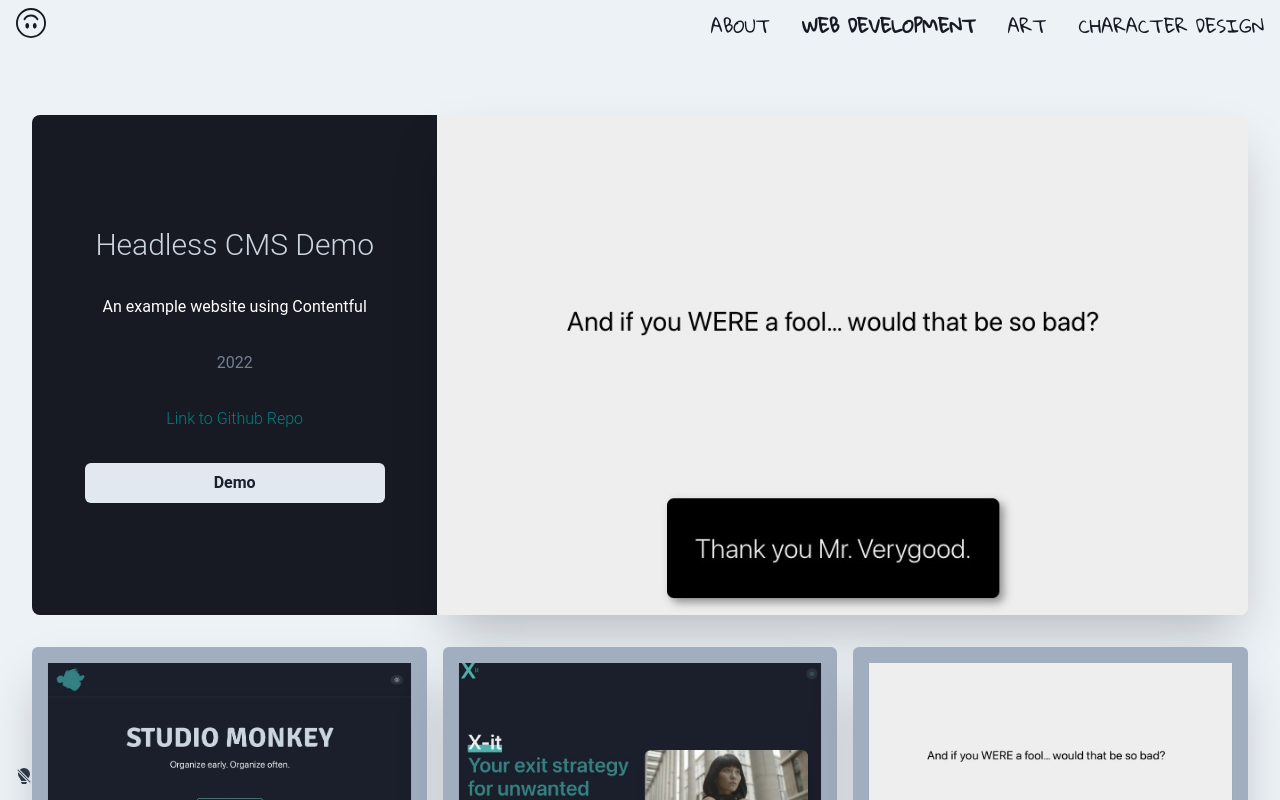
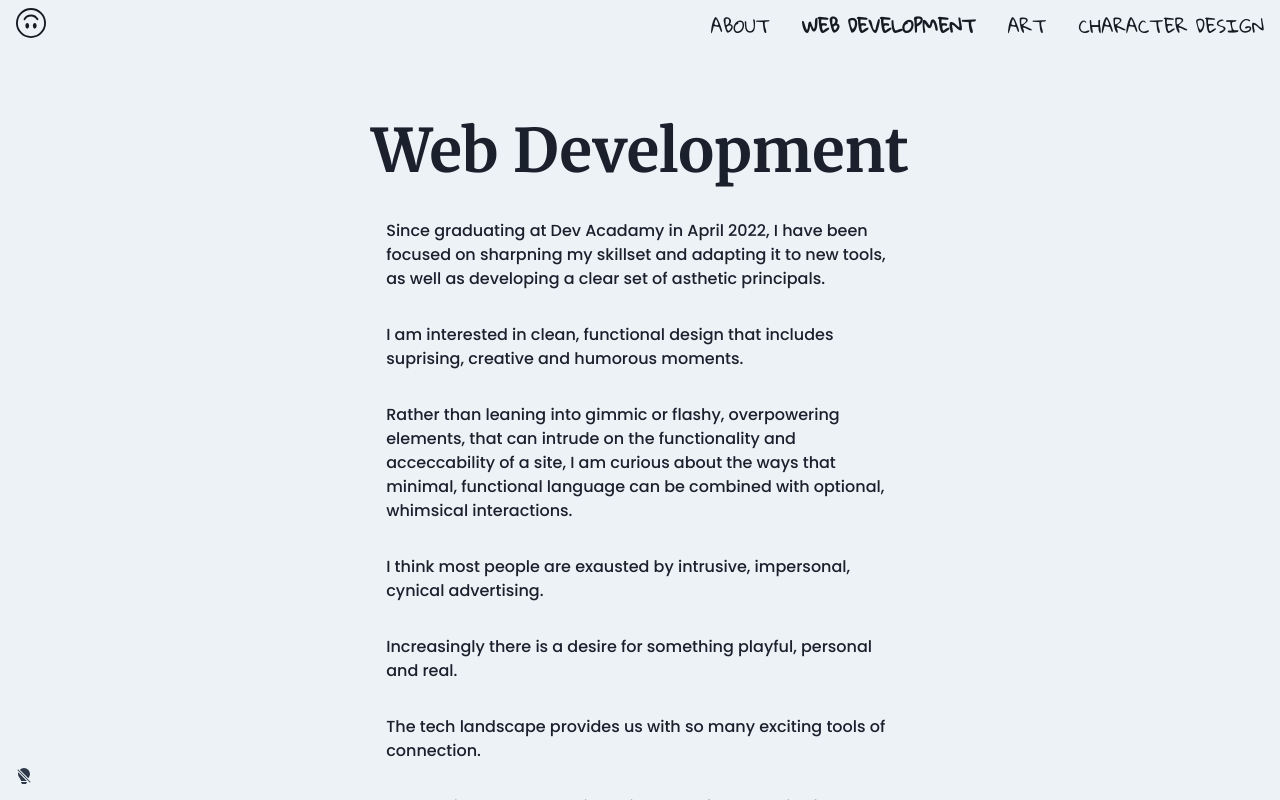
Before and after one commit to HannahBeattie/brainStorm, a Next.js app: page /web in a window 1280 px wide. Shown: the top 800 px of the page. Built offline with nearby package versions, Linux system fonts and the light colour scheme; a web font is replaced by a local one.

Commit message:
write intro

```diff
--- a/pages/web.js
+++ b/pages/web.js
@@ -1,11 +1,51 @@
-import { Grid, VStack } from '@chakra-ui/react'
+import { Container, Grid, Heading, Text, VStack } from '@chakra-ui/react'
 import React from 'react'
 import SlideX from '~/components/base/SlideX'
 import Projects from '~/components/web/Projects'
 
 export default function Web() {
 	return (
-		<VStack alignItems={'stretch'} spacing={'8'}>
+		<VStack alignItems={'stretch'} spacing={'8'} justify={'center'}>
+			<Heading
+				fontFamily={'Merriweather'}
+				textAlign={'center'}
+				pt={{ sm: '16' }}
+				fontSize={{ sm: '6xl' }}
+			>
+				Web Development
+			</Heading>
+			<Container alignSelf={'center'}>
+				<VStack spacing={'8'}>
+					<Text align={'start'} fontFamily={'Poppins'}>
+						Since graduating at Dev Acadamy in April 2022, I have been focused on
+						sharpning my skillset and adapting it to new tools, as well as developing a
+						clear set of asthetic principals.
+					</Text>
+					<Text align={'start'} fontFamily={'Poppins'}>
+						I am interested in clean, functional design that includes suprising,
+						creative and humorous moments.
+					</Text>
+					<Text align={'start'} fontFamily={'Poppins'}>
+						Rather than leaning into gimmic or flashy, overpowering elements, that can
+						intrude on the functionality and acceccability of a site, I am curious about
+						the ways that minimal, functional language can be combined with optional,
+						whimsical interactions.
+					</Text>
+					<Text align={'start'} fontFamily={'Poppins'}>
+						I think most people are exausted by intrusive, impersonal, cynical
+						advertising.
+					</Text>
+					<Text align={'start'} fontFamily={'Poppins'}>
+						Increasingly there is a desire for something playful, personal and real.
+					</Text>
+					<Text align={'start'} fontFamily={'Poppins'}>
+						The tech landscape provides us with so many exciting tools of connection.
+					</Text>
+					<Text align={'start'} fontFamily={'Poppins'}>
+						I am excited about creating things that feel meaningful, exciting and human.
+					</Text>
+				</VStack>
+			</Container>
 			<Grid
 				pt={{ sm: 16 }}
 				px={{ sm: 8 }}
```
Also changed, not shown: pages/index.js (+0 -48 lines).
